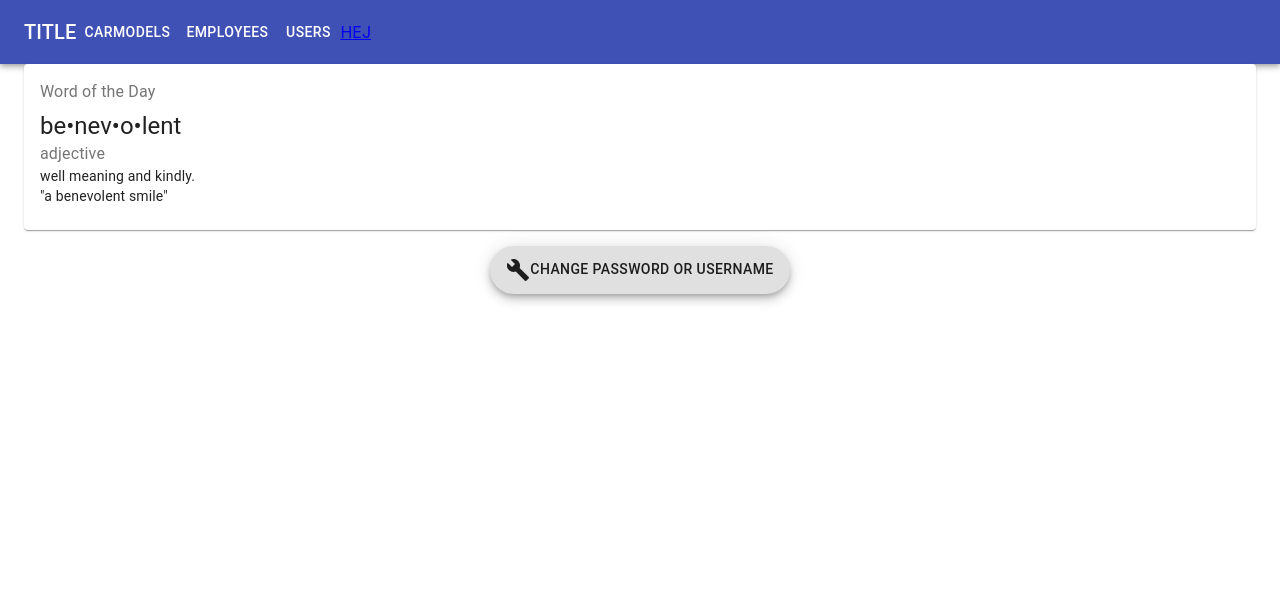
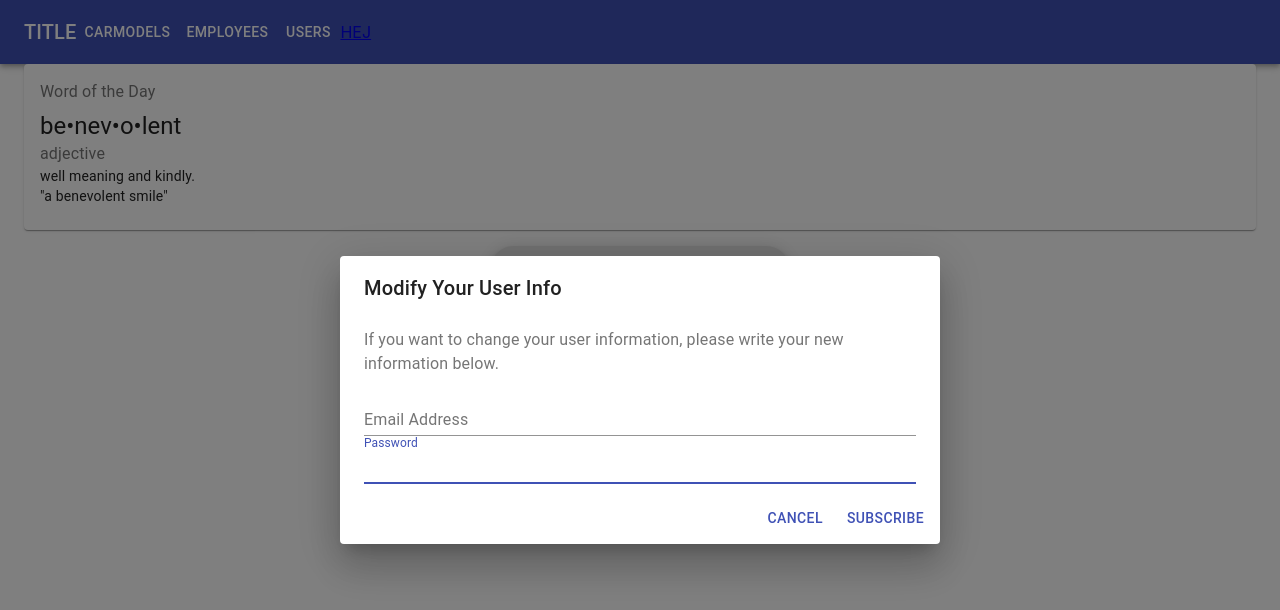
Before and after one commit to jFrisks/cardealer-fullstack, a React (Create React App) app: page /user in a window 1280 px wide. Both pictures are taken after a click on the button "CHANGE PASSWORD OR USERNAME". Shown: the top 610 px of the page. Built offline with nearby package versions, Linux system fonts and the light colour scheme.

Commit message:
Added userdialog for changing userinfo.

```diff
--- /dev/null
+++ b/src/components/ModifyUserDialog.jsx
@@ -0,0 +1,63 @@
+import React from 'react';
+import Button from '@material-ui/core/Button';
+import TextField from '@material-ui/core/TextField';
+import Dialog from '@material-ui/core/Dialog';
+import DialogActions from '@material-ui/core/DialogActions';
+import DialogContent from '@material-ui/core/DialogContent';
+import DialogContentText from '@material-ui/core/DialogContentText';
+import DialogTitle from '@material-ui/core/DialogTitle';
+import { Fab } from '@material-ui/core';
+
+import BuildIcon from '@material-ui/icons/Build'
+
+export default function ModifyUserDialog(props) {
+    const [open, setOpen] = React.useState(false);
+
+    function handleClickOpen() {
+        setOpen(true);
+    }
+
+    function handleClose() {
+        setOpen(false);
+    }
+
+    return (
+        <>
+            <Fab variant="extended" aria-label="delete" onClick={handleClickOpen}>
+                        <BuildIcon />
+                        Change Password or Username
+                    </Fab>
+            <Dialog open={open} onClose={handleClose} aria-labelledby="form-dialog-title">
+                <DialogTitle id="form-dialog-title">Modify Your User Info</DialogTitle>
+                <DialogContent>
+                    <DialogContentText>
+                        If you want to change your user information, please write your new information below.
+                    </DialogContentText>
+                    <TextField
+                        autoFocus
+                        id="name"
+                        label="Email Address"
+                        type="email"
+                        fullWidth
+                    />
+                    <TextField
+                        autoFocus
+                        id="name"
+                        label="Password"
+                        type="password"
+                        fullWidth
+                    />
+                </DialogContent>
+
+                <DialogActions>
+                    <Button onClick={handleClose} color="primary">
+                        Cancel
+                    </Button>
+                    <Button onClick={handleClose} color="primary">
+                        Subscribe
+                    </Button>
+                </DialogActions>
+            </Dialog>
+        </>
+    )
+}
--- a/src/components/Navbar.jsx
+++ b/src/components/Navbar.jsx
@@ -14,9 +14,9 @@ class Navbar extends React.Component{
                     <Typography variant="h6">
                         {this.props.title}
                     </Typography>
-                    <Button color="inherit" Component={Link} to="/carmodels/" >Carmodels</Button>
-                    <Button color="inherit" Component={Link} to="/employees/" >Employees</Button>
-                    <Button color="inherit" Component={Link} to="/user/">Users</Button>
+                    <Button color="inherit" Component={Link} to="/carmodels" >Carmodels</Button>
+                    <Button color="inherit" Component={Link} to="/employees" >Employees</Button>
+                    <Button color="inherit" Component={Link} to="/user">Users</Button>
                     <Link to="/employees/" Component={Button}>HEJ</Link>
                 </Toolbar>
             </AppBar>
--- a/src/views/UserPage.jsx
+++ b/src/views/UserPage.jsx
@@ -1,8 +1,8 @@
 import React from 'react'
 import EmployeeCard from '../components/EmployeeCard'
-import { Fab, Grid, Container } from '@material-ui/core'
+import { Grid, Container } from '@material-ui/core'
 
-import BuildIcon from '@material-ui/icons/Build'
+import ModifyUserDialog from '../components/ModifyUserDialog'
 
 function UserPage(props) {
     return (
@@ -19,10 +19,7 @@ function UserPage(props) {
                 </Grid>
 
                 <Grid item xl={6}>
-                    <Fab variant="extended" aria-label="delete">
-                        <BuildIcon />
-                        Change Password or Username
-                    </Fab>
+                    <ModifyUserDialog />
                 </Grid>
             </Grid>
         </Container>
```
